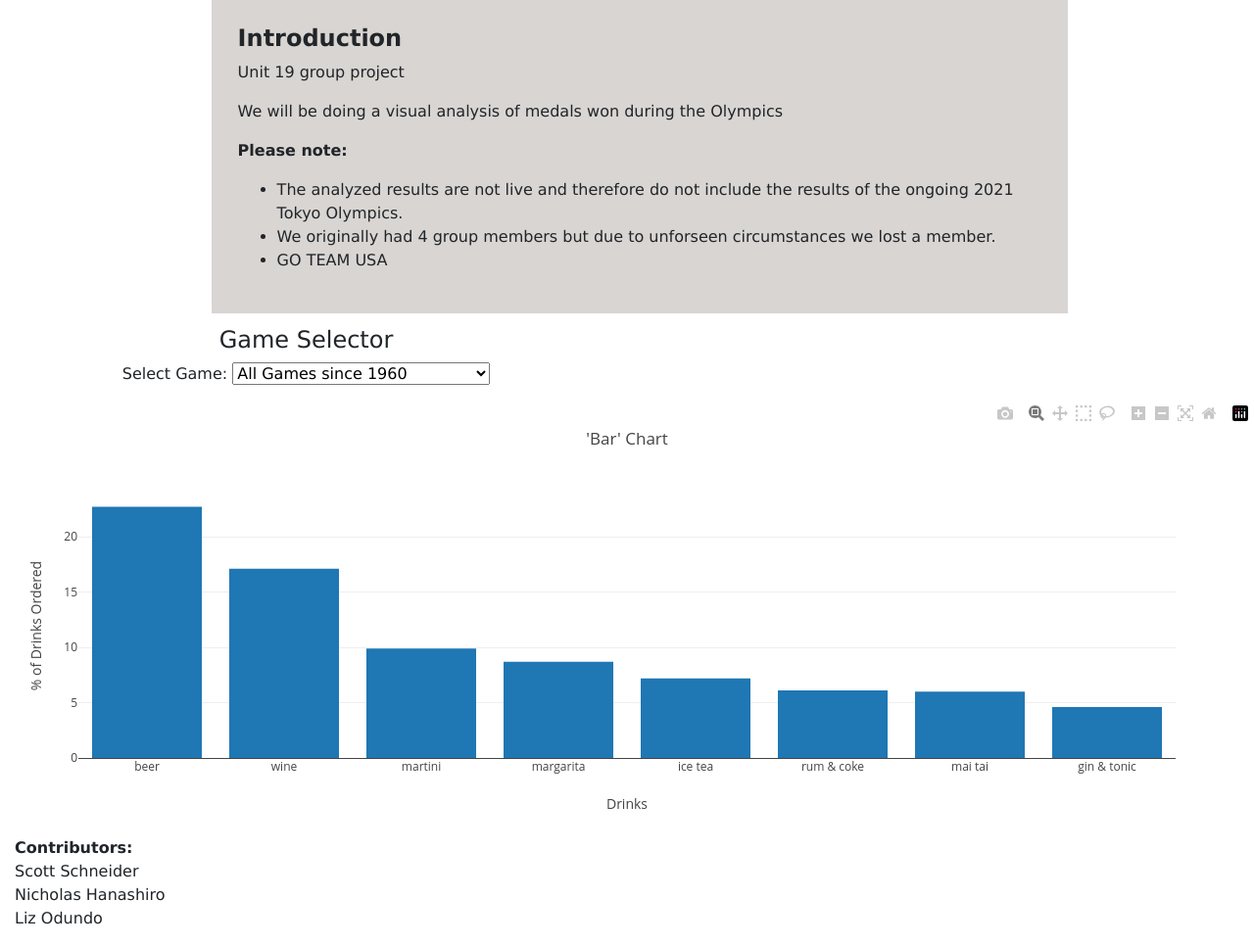
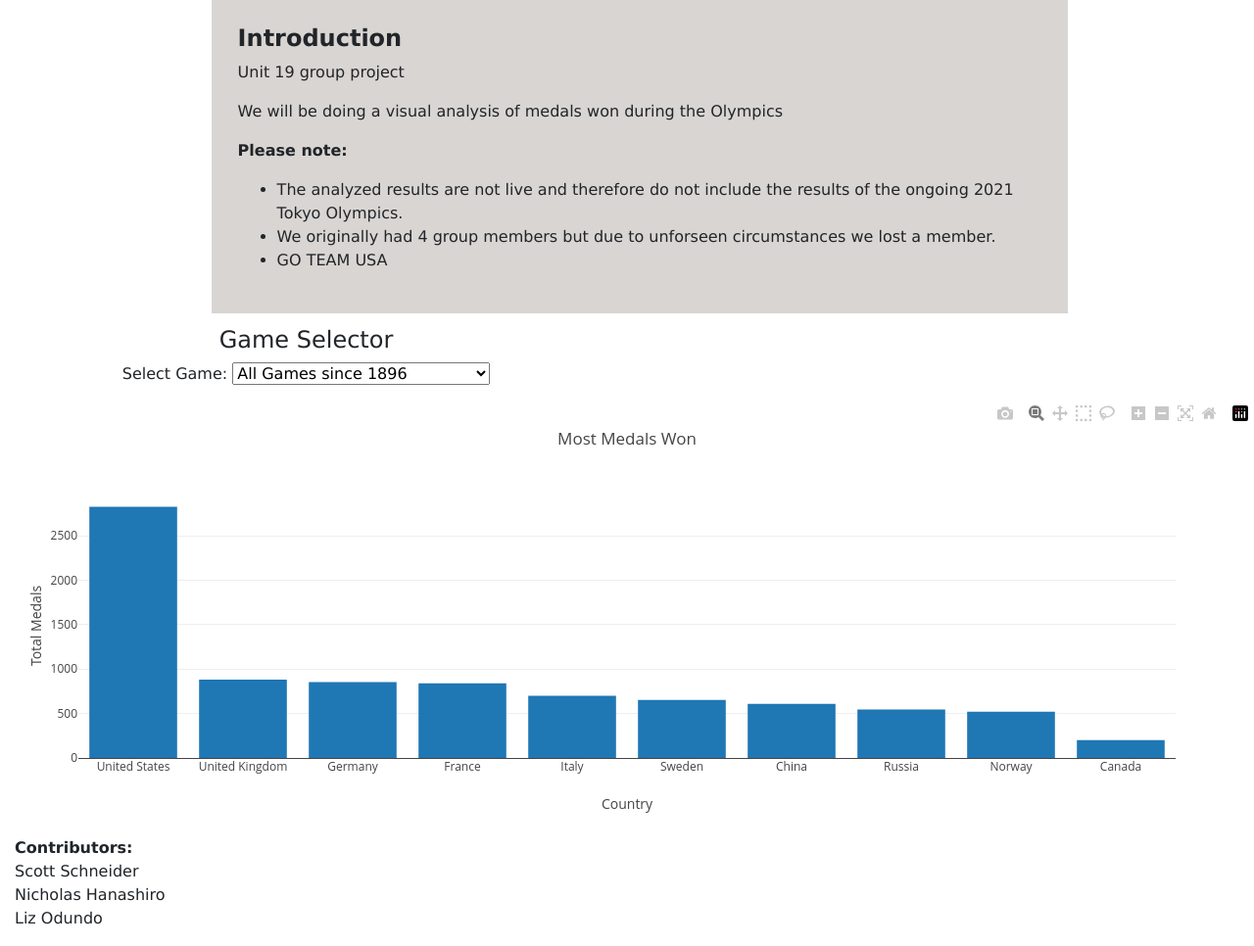
Before and after one commit to eodundo/Visualize-Me-Captain-Olympic-Games, a Flask app: template templates/index.html in a window 1280 px wide. Shown: the part 232-1198 px from the top of the page at 98% size. Run offline with Flask 2, Linux system fonts and the light colour scheme; the template is opened without the code that fills it, so the values that code supplies are empty; parts of the project's set-up code (start-up, migrations or seed data) failed here and were passed over; some libraries are stand-ins or nearby versions.

Commit message:
updated charts

```diff
--- a/Data/app.py
+++ b/Data/app.py
@@ -53,7 +53,7 @@ def age():
     results = session.query(Athlete_Data.Games,func.min(Athlete_Data.Age),func.max(Athlete_Data.Age)).filter(Athlete_Data.Age>0).group_by(Athlete_Data.Games).order_by(asc(func.min(Athlete_Data.Age))).all()
     # return jsonify(json_list = results)
 
-    print(results)
+    # print(results)
 
     game_list = []
     age_min = []
@@ -87,30 +87,53 @@ def medals():
         ,cast(func.sum(Athlete_Data.Silver),sqlalchemy.Integer),cast(func.sum(Athlete_Data.Gold),sqlalchemy.Integer))\
        .group_by(Athlete_Data.Games,Athlete_Data.Country).all()
 
-    print(nest(results))
-    # country_list = []
-    # medal_bronze = []
-    # medal_silver = []
-    # medal_gold = []
-    # temp_dict = {'country':[],'bronze':[],'silver':[],'gold':[]}
-    # for r in results:
-    #     if r[0] is not temp_dict:
+    country_list = []
+    medal_bronze = []
+    medal_silver = []
+    medal_gold = []
 
-    #     country_list.append(r[1])
-    #     medal_bronze.append(r[2])
-    #     medal_silver.append([3])
-    #     medal_gold.append([4])
-    #     print(r)
-    #{'Tokyo 2021' : {country:[],gold=[]}}
-    # return jsonify(json_list = results)
-    # game_list = []
-    # woman_count = []
-    # for r in results:
-    #     game_list.append(r[0])
-    #     woman_count.append(r[1])
-    # results_dictionary = {"Games":game_list,"W_Count":woman_count}
-    # return jsonify(results_dictionary)
-    print(results)
+    for r in results:
+        country_list.append(r[1])
+        medal_bronze.append(r[2])
+        medal_silver.append([3])
+        medal_gold.append([4])
+    results_dictionary = {"Country":country_list,"Bronze":medal_bronze,"Silver":medal_silver,"Gold":medal_gold}
+    return jsonify(json_list = results)
+
+
+
+# @app.route('/medals')
+# @cross_origin(supports_credentials=True)
+# def medals():
+#     results = session.query(Athlete_Data.Games,Athlete_Data.Country,cast(func.sum(Athlete_Data.Bronze),sqlalchemy.Integer)\
+#         ,cast(func.sum(Athlete_Data.Silver),sqlalchemy.Integer),cast(func.sum(Athlete_Data.Gold),sqlalchemy.Integer))\
+#        .group_by(Athlete_Data.Games,Athlete_Data.Country).all()
+
+#     print(nest(results))
+#     country_list = []
+#     medal_bronze = []
+#     medal_silver = []
+#     medal_gold = []
+#     temp_dict = {'country':[],'bronze':[],'silver':[],'gold':[]}
+#     for r in results:
+#         if r[0] is not temp_dict:
+
+#             country_list.append(r[1])
+#             medal_bronze.append(r[2])
+#             medal_silver.append([3])
+#             medal_gold.append([4])
+#             print(r)
+#     {'Tokyo 2021' : {country:[],gold=[]}}
+#     return jsonify(json_list = results)
+#     game_list = []
+#     woman_count = []
+#     for r in results:
+#         game_list.append(r[0])
+#         woman_count.append(r[1])
+#     results_dictionary = {"Games":game_list,"W_Count":woman_count}
+#     return jsonify(results_dictionary)
+#     print(results)
+
 
 
 
--- a/static/js/charts.js
+++ b/static/js/charts.js
@@ -17,9 +17,9 @@
 
 // // Part 2 - Adding attributes
 var trace1 = {
-  x: ["beer", "wine", "martini", "margarita",
-      "ice tea", "rum & coke", "mai tai", "gin & tonic"],
-  y: [22.7, 17.1, 9.9, 8.7, 7.2, 6.1, 6.0, 4.6],
+  x: ["United States", "United Kingdom", "Germany", "France",
+       "Italy", "Sweden", "China", "Russia", "Norway","Canada"],
+  y: [2827,883,855,840,701,652,608,546,520,201],
   type: "bar"
 };
 
@@ -28,9 +28,9 @@ var trace1 = {
 var data = [trace1];
 
 var layout = {
-  title: "'Bar' Chart",
-  xaxis: { title: "Drinks"},
-  yaxis: { title: "% of Drinks Ordered"}
+  title: "Most Medals Won",
+  xaxis: { title: "Country"},
+  yaxis: { title: "Total Medals"}
 };
 
 Plotly.newPlot("plot", data, layout);
--- a/templates/index.html
+++ b/templates/index.html
@@ -86,7 +86,7 @@
                 <div class="mapFilter">
                     Select Game:
                     <select onchange="changeYear(this)">
-                        <option value="">All Games since 1960</option>
+                        <option value="">All Games since 1896</option>
                         <option value="Summer 1960 - Roma">Summer 1960 - Roma</option>
                         <option value="Gunnar Nielsen Aaby">Gunnar Nielsen Aaby</option>
                         <option value="Winter 1960 - Squaw Valley">Winter 1960 - Squaw Valley</option>
```
